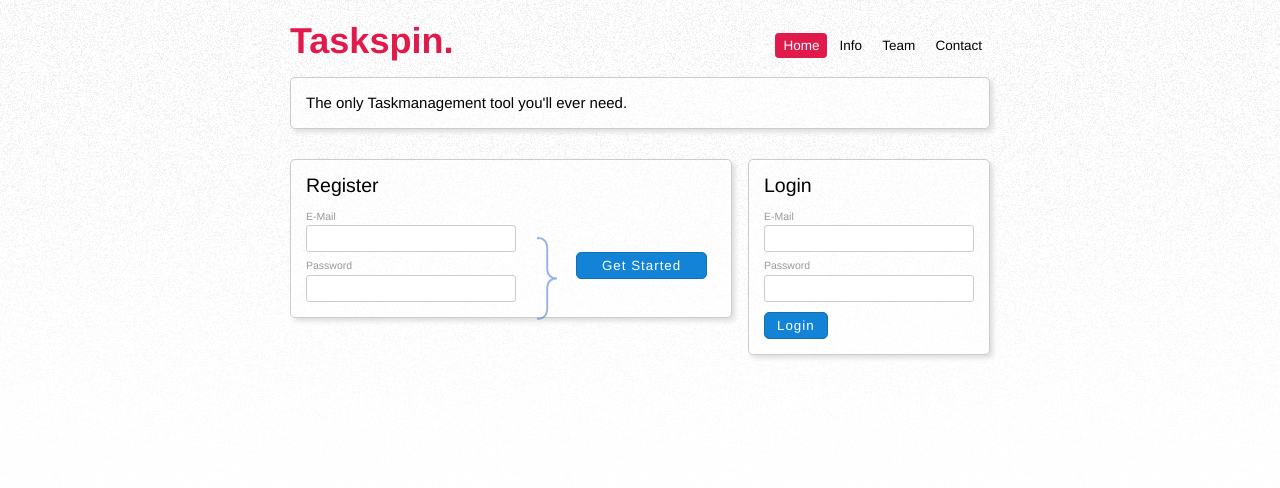
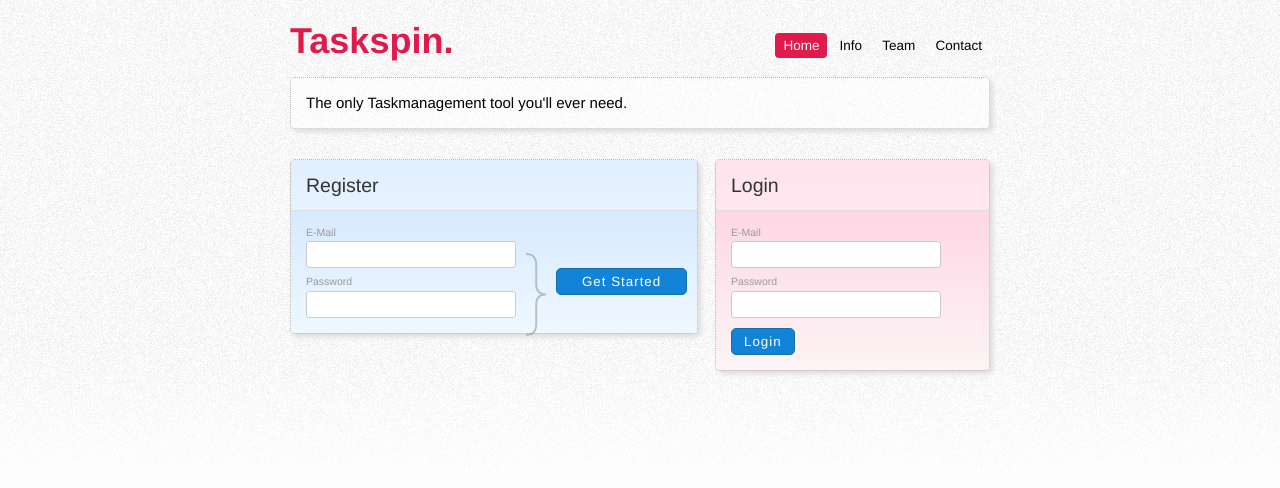
Before and after one commit to schiru/Taskspin, a PHP site: page / in a window 1280 px wide. Shown: the top 488 px of the page. Run offline with PHP 8.4, Linux system fonts and the light colour scheme.

Commit message:
Background-gradients to register and login on HP, improved background

```diff
--- a/css/index.css
+++ b/css/index.css
@@ -37,18 +37,25 @@ nav ul li.active, nav ul li:active{
 
 section{
 	background-color: rgba(255,255,255, 0.5);
-	border: 1px solid #ccc;
+	border: 1px dotted #bbb;
 	border-radius: 5px;
-	padding: 15px;
 	line-height: 20px;
 	margin: 15px 0;
 	box-shadow: 3px 3px 5px #ddd;
+}
+
+section .contentPadding{
+	margin:15px;
 }
 
 section h1{
 	font-weight: normal;
 	font-size:130%;
 	margin-bottom: 18px;
+	background-color: rgba(255,255,255, 0.4);
+	padding: 15px;
+	border-bottom:1px solid #ddd;
+	color: #333;
 }
 
 section button{
@@ -75,13 +82,37 @@ section button:active{
 }
 
 section.left{
-	width:410px;
+	width:58%;
 	float:left;
 }
 
 section.right{
-	width:210px;
+	width:39%;
 	float:right;
+}
+
+section#register{
+	background: #cce3ff; /* Old browsers */
+background: -moz-linear-gradient(top,  #cce3ff 0%, #eff8ff 100%); /* FF3.6+ */
+background: -webkit-gradient(linear, left top, left bottom, color-stop(0%,#cce3ff), color-stop(100%,#eff8ff)); /* Chrome,Safari4+ */
+background: -webkit-linear-gradient(top,  #cce3ff 0%,#eff8ff 100%); /* Chrome10+,Safari5.1+ */
+background: -o-linear-gradient(top,  #cce3ff 0%,#eff8ff 100%); /* Opera 11.10+ */
+background: -ms-linear-gradient(top,  #cce3ff 0%,#eff8ff 100%); /* IE10+ */
+background: linear-gradient(top,  #cce3ff 0%,#eff8ff 100%); /* W3C */
+filter: progid:DXImageTransform.Microsoft.gradient( startColorstr='#cce3ff', endColorstr='#eff8ff',GradientType=0 ); /* IE6-9 */
+
+}
+
+section#login{
+background: #ffcedf; /* Old browsers */
+background: -moz-linear-gradient(top,  #ffcedf 0%, #fcf4f5 100%); /* FF3.6+ */
+background: -webkit-gradient(linear, left top, left bottom, color-stop(0%,#ffcedf), color-stop(100%,#fcf4f5)); /* Chrome,Safari4+ */
+background: -webkit-linear-gradient(top,  #ffcedf 0%,#fcf4f5 100%); /* Chrome10+,Safari5.1+ */
+background: -o-linear-gradient(top,  #ffcedf 0%,#fcf4f5 100%); /* Opera 11.10+ */
+background: -ms-linear-gradient(top,  #ffcedf 0%,#fcf4f5 100%); /* IE10+ */
+background: linear-gradient(top,  #ffcedf 0%,#fcf4f5 100%); /* W3C */
+filter: progid:DXImageTransform.Microsoft.gradient( startColorstr='#ffcedf', endColorstr='#fcf4f5',GradientType=0 ); /* IE6-9 */
+
 }
 
 section#register label, section#login label{
@@ -103,18 +134,18 @@ section#register input, section#login input{
 
 section#register .curly{
 	font-size: 640%;
-	color: #336cce;
+	color: #888;
 	opacity: 0.5;
 	font-family: WireOne;
 	position: absolute;
-	margin-left: 230px;
+	margin-left: 234px;
 	margin-top: 57px;
 }
 
 section#register .submit{
 	position: absolute;
 	margin-top: -18px;
-	margin-left: 60px;
+	margin-left: 40px;
 	padding: 5px 25px;
 }
 
--- a/index.html
+++ b/index.html
@@ -22,24 +22,30 @@
 				<h1 id="title">Taskspin.</h1>
 			</header>
 			<section id="content">
-				The only Taskmanagement tool you'll ever need.
+				<div class="contentPadding">
+					The only Taskmanagement tool you'll ever need.
+				</div>
 			</section>
 			<section id="register" class="left">
 				<h1>Register</h1>
 				<div class="curly">}</div>
-				<label for="mail">E-Mail</label>
-				<input type="email" id="mail" tabindex="3" />
-				<label for="password">Password</label>
-				<input type="password" id="password" tabindex="3" />
-				<button tabindex="3" class="submit">Get Started</button>
+				<div class="contentPadding">
+					<label for="register_mail">E-Mail</label>
+					<input type="email" id="register_mail" tabindex="3" />
+					<label for="register_password">Password</label>
+					<input type="password" id="register_password" tabindex="3" />
+					<button tabindex="3" class="submit">Get Started</button>
+				</div>
 			</section>
 			<section id="login" class="right">
 				<h1>Login</h1>
-				<label for="mail">E-Mail</label>
-				<input type="email" id="mail" tabindex="2" />
-				<label for="password">Password</label>
-				<input type="password" id="password" tabindex="2" />
-				<button tabindex="2">Login</button>
+				<div class="contentPadding">
+					<label for="login_mail">E-Mail</label>
+					<input type="email" id="login_mail" tabindex="2" />
+					<label for="login_password">Password</label>
+					<input type="password" id="login_password" tabindex="2" />
+					<button tabindex="2">Login</button>
+				</div>
 			</section>
 		</div><!-- #wrapper -->
 	</body>
```
Also changed, not shown: images/background.png, 1 other file.
